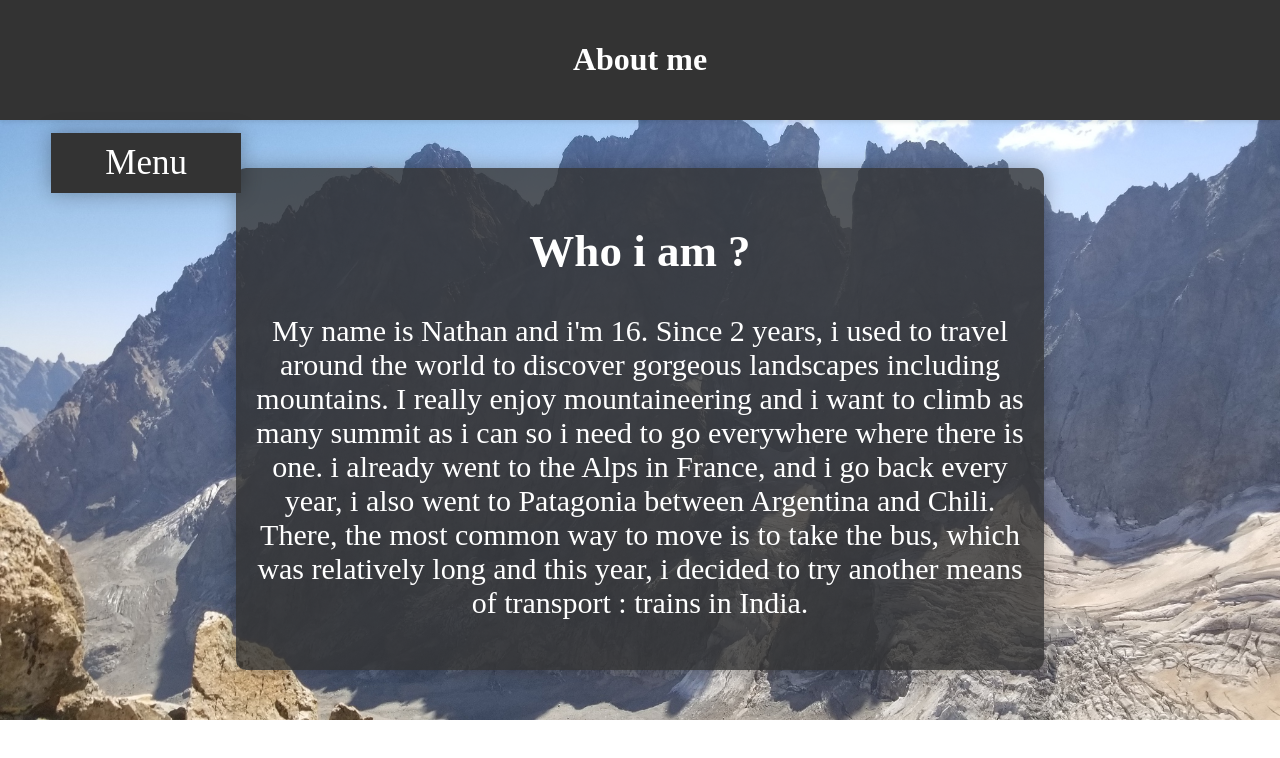
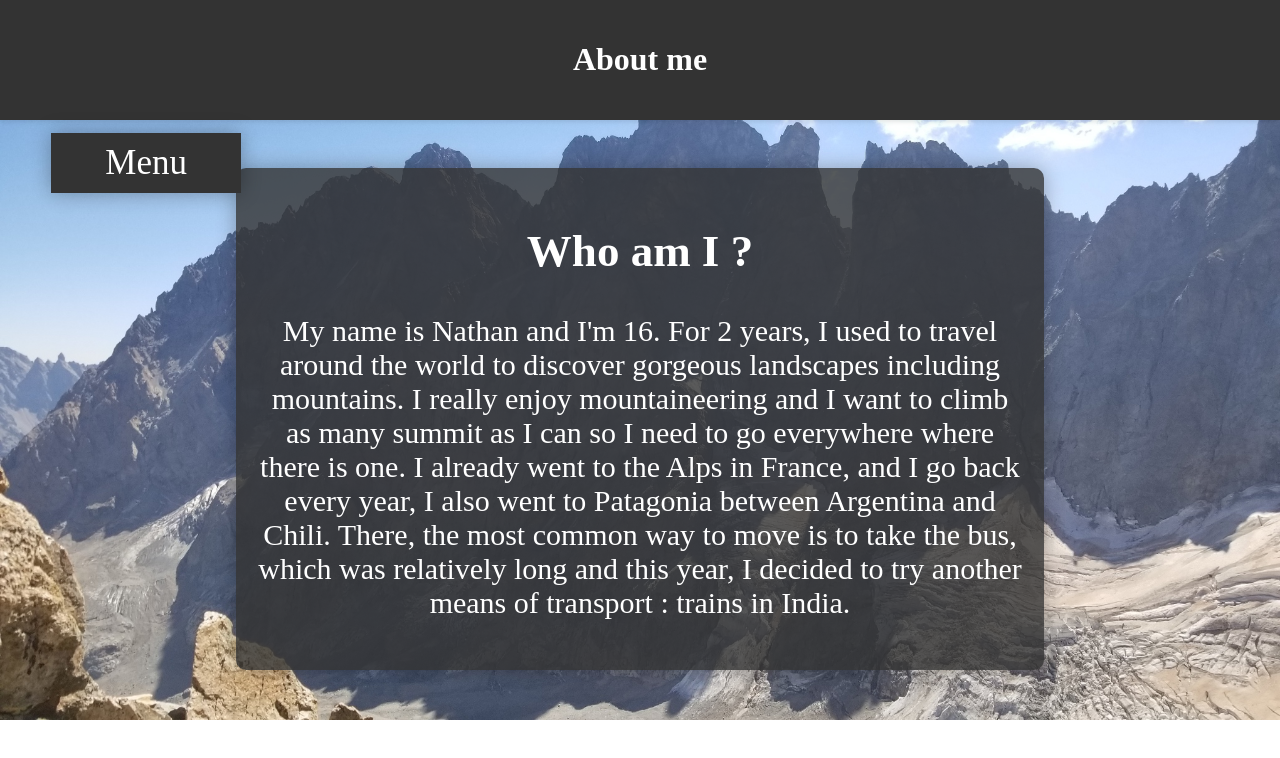
Before and after one commit to Sunrase/Blog_indian_trains, a plain HTML site: page About_me.html in a window 1280 px wide. Drawn offline with Linux system fonts and the light colour scheme.

Commit message:
Update About_me.html

```diff
--- a/About_me.html
+++ b/About_me.html
@@ -46,10 +46,10 @@
 
   <article>
     <div class="explications">
-      <h2>Who i am ?</h2>
+      <h2>Who am I ?</h2>
 
       <div class="texte"></div>
-      <p>My name is Nathan and i'm 16. Since 2 years, i used to travel around the world to discover gorgeous landscapes including mountains. I really enjoy mountaineering and i want to climb as many summit as i can so i need to go everywhere where there is one. i already went to the Alps in France, and i go back every year, i also went to Patagonia between Argentina and Chili. There, the most common way to move is to take the bus, which was relatively long and this year, i decided to try another means of transport : trains in India.</p>
+      <p>My name is Nathan and I'm 16. For 2 years, I used to travel around the world to discover gorgeous landscapes including mountains. I really enjoy mountaineering and I want to climb as many summit as I can so I need to go everywhere where there is one. I already went to the Alps in France, and I go back every year, I also went to Patagonia between Argentina and Chili. There, the most common way to move is to take the bus, which was relatively long and this year, I decided to try another means of transport : trains in India.</p>
 
     </div>
 
```
